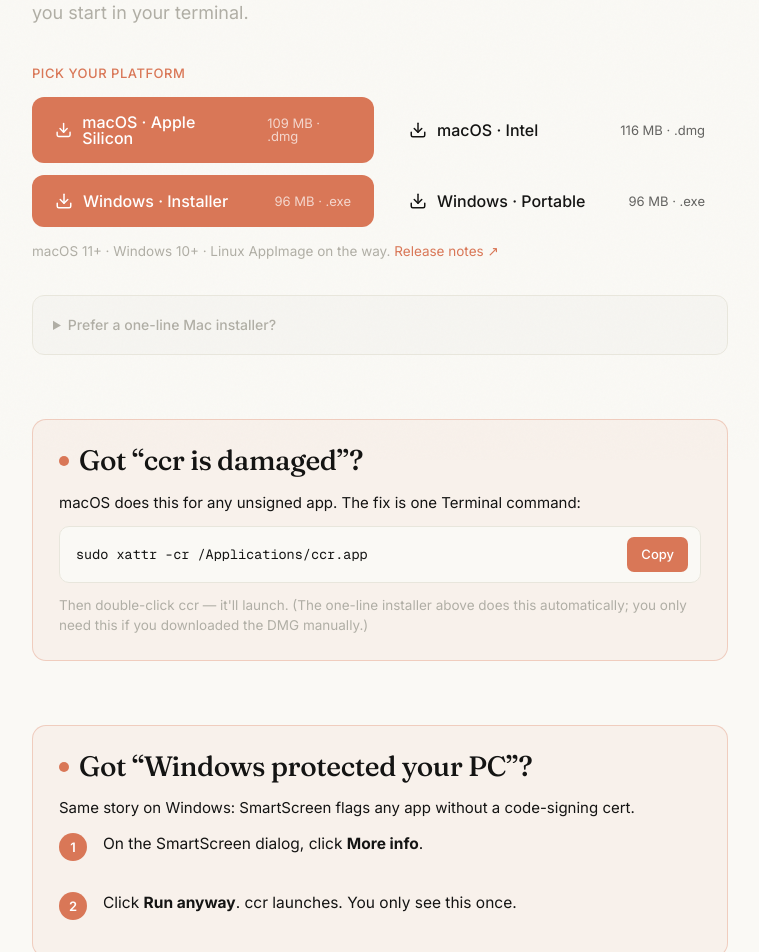
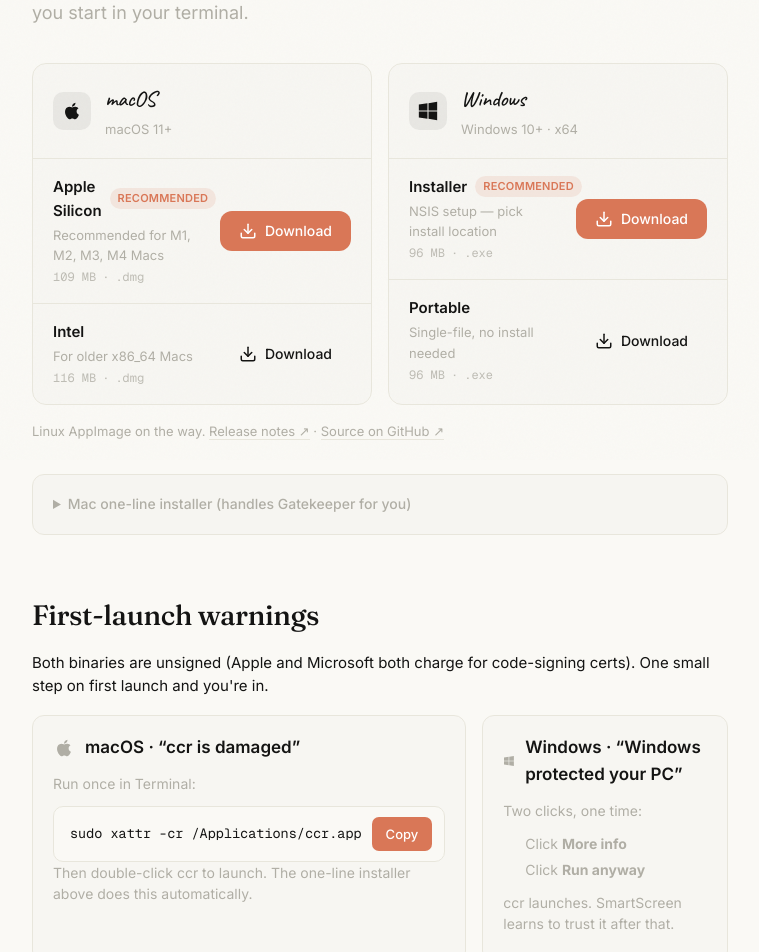
Before and after one commit to ryanssareen/ccr, a Next.js app in the folder web/: page /download in a window 1280 px wide. Shown: the part 340-1292 px from the top of the page, without its empty margins (260-1019 px from the left). Built offline with nearby package versions, Linux system fonts and the light colour scheme.

Commit message:
feat(download): restructure as package cards with platform icons

```diff
--- a/web/app/download/page.tsx
+++ b/web/app/download/page.tsx
@@ -45,7 +45,7 @@
       </nav>
 
       <main className="page">
-        <span className="caption caption-clay">Desktop · Mac &amp; Windows · {VERSION}</span>
+        <span className="caption caption-clay">Desktop · v{VERSION}</span>
         <h1 className="display">
           ccr<span className="period">,</span> on your Dock<span className="period">.</span>
         </h1>
@@ -54,38 +54,66 @@
           Live-syncs with sessions you start in your terminal.
         </p>
 
-        <p className="downloads-label">Pick your platform</p>
-        <div className="downloads-grid">
-          <a className="btn btn-primary btn-lg btn-download" href={DMG_ARM64_URL}>
-            <DownloadIcon />
-            <span>macOS · Apple Silicon</span>
-            <span className="size">109 MB · .dmg</span>
-          </a>
-          <a className="btn btn-ghost btn-lg btn-download" href={DMG_X64_URL}>
-            <DownloadIcon />
-            <span>macOS · Intel</span>
-            <span className="size">116 MB · .dmg</span>
-          </a>
-          <a className="btn btn-primary btn-lg btn-download" href={WIN_SETUP_URL}>
-            <DownloadIcon />
-            <span>Windows · Installer</span>
-            <span className="size">96 MB · .exe</span>
-          </a>
-          <a className="btn btn-ghost btn-lg btn-download" href={WIN_PORTABLE_URL}>
-            <DownloadIcon />
-            <span>Windows · Portable</span>
-            <span className="size">96 MB · .exe</span>
-          </a>
+        <div className="pkg-grid">
+          <PackageCard
+            platform="macOS"
+            icon={<AppleIcon />}
+            requirement="macOS 11+"
+            options={[
+              {
+                label: "Apple Silicon",
+                hint: "Recommended for M1, M2, M3, M4 Macs",
+                size: "109 MB",
+                ext: "dmg",
+                href: DMG_ARM64_URL,
+                primary: true,
+              },
+              {
+                label: "Intel",
+                hint: "For older x86_64 Macs",
+                size: "116 MB",
+                ext: "dmg",
+                href: DMG_X64_URL,
+              },
+            ]}
+          />
+          <PackageCard
+            platform="Windows"
+            icon={<WindowsIcon />}
+            requirement="Windows 10+ · x64"
+            options={[
+              {
+                label: "Installer",
+                hint: "NSIS setup — pick install location",
+                size: "96 MB",
+                ext: "exe",
+                href: WIN_SETUP_URL,
+                primary: true,
+              },
+              {
+                label: "Portable",
+                hint: "Single-file, no install needed",
+                size: "96 MB",
+                ext: "exe",
+                href: WIN_PORTABLE_URL,
+              },
+            ]}
+          />
         </div>
-        <p className="sub">
-          macOS 11+ · Windows 10+ · Linux AppImage on the way.{" "}
+
+        <p className="sub-meta">
+          Linux AppImage on the way.{" "}
           <a href={RELEASE_URL} target="_blank" rel="noreferrer">
             Release notes ↗
+          </a>
+          {" · "}
+          <a href="https://github.com/ryanssareen/ccr" target="_blank" rel="noreferrer">
+            Source on GitHub ↗
           </a>
         </p>
 
         <details className="installer-details">
-          <summary>Prefer a one-line Mac installer?</summary>
+          <summary>Mac one-line installer (handles Gatekeeper for you)</summary>
           <p className="installer-sub">
             Downloads the DMG, installs to <code>/Applications</code>, strips
             macOS quarantine so you skip the &ldquo;damaged&rdquo; warning.
@@ -96,77 +124,47 @@
           </div>
         </details>
 
-        <section className="section trouble">
-          <h2 className="h2">
-            <span className="warn-dot" /> Got &ldquo;ccr is damaged&rdquo;?
-          </h2>
+        <section className="section">
+          <h2 className="h2">First-launch warnings</h2>
           <p className="trouble-lede">
-            macOS does this for any unsigned app. The fix is one Terminal
-            command:
+            Both binaries are unsigned (Apple and Microsoft both charge for
+            code-signing certs). One small step on first launch and you&apos;re in.
           </p>
+          <div className="trouble-grid">
+            <div className="trouble-card">
+              <div className="trouble-card-head">
+                <AppleIcon className="trouble-icon" />
+                <span>macOS · &ldquo;ccr is damaged&rdquo;</span>
+              </div>
+              <p>Run once in Terminal:</p>
               <div className="cmd-row">
                 <code className="cmd">{FIX_CMD}</code>
                 <CopyButton text={FIX_CMD} />
               </div>
               <p className="trouble-sub">
-            Then double-click ccr — it&apos;ll launch. (The one-line installer
-            above does this automatically; you only need this if you
-            downloaded the DMG manually.)
+                Then double-click ccr to launch. The one-line installer above
+                does this automatically.
               </p>
-        </section>
-
-        <section className="section trouble">
-          <h2 className="h2">
-            <span className="warn-dot" /> Got &ldquo;Windows protected your PC&rdquo;?
-          </h2>
-          <p className="trouble-lede">
-            Same story on Windows: SmartScreen flags any app without a code-signing cert.
-          </p>
-          <ol className="steps tight-steps">
+            </div>
+            <div className="trouble-card">
+              <div className="trouble-card-head">
+                <WindowsIcon className="trouble-icon" />
+                <span>Windows · &ldquo;Windows protected your PC&rdquo;</span>
+              </div>
+              <p>Two clicks, one time:</p>
+              <ol className="trouble-steps">
                 <li>
-              <span className="step-num">1</span>
-              <div>
-                On the SmartScreen dialog, click <strong>More info</strong>.
-              </div>
+                  Click <strong>More info</strong>
                 </li>
                 <li>
-              <span className="step-num">2</span>
-              <div>
-                Click <strong>Run anyway</strong>. ccr launches. You only see this once.
-              </div>
+                  Click <strong>Run anyway</strong>
                 </li>
               </ol>
-        </section>
-
-        <section className="section">
-          <h2 className="h2">Manual install steps</h2>
-          <ol className="steps">
-            <li>
-              <span className="step-num">1</span>
-              <div>
-                <strong>Open the DMG</strong> and drag <code>ccr</code> to your
-                <code> Applications</code> folder.
+              <p className="trouble-sub">
+                ccr launches. SmartScreen learns to trust it after that.
+              </p>
             </div>
-            </li>
-            <li>
-              <span className="step-num">2</span>
-              <div>
-                <strong>Strip the quarantine bit</strong> in Terminal (one-time):
-                <pre className="codeblock">{FIX_CMD}</pre>
-                Without this, macOS will refuse to launch with &ldquo;ccr is
-                damaged.&rdquo; This isn&apos;t a real issue — Apple flags every
-                app from a developer who hasn&apos;t paid the $99/yr cert. The
-                command tells macOS to trust the file you just chose to install.
           </div>
-            </li>
-            <li>
-              <span className="step-num">3</span>
-              <div>
-                <strong>Sign in</strong> with the same email or GitHub account
-                you use here. Sessions started in the CLI show up automatically.
-              </div>
-            </li>
-          </ol>
         </section>
 
         <section className="section">
@@ -228,6 +226,91 @@
       <polyline points="7 10 12 15 17 10" />
       <line x1="12" y1="15" x2="12" y2="3" />
     </svg>
+  );
+}
+
+function AppleIcon({ className }: { className?: string }) {
+  return (
+    <svg
+      width="22"
+      height="22"
+      viewBox="0 0 24 24"
+      fill="currentColor"
+      aria-hidden
+      className={className}
+    >
+      <path d="M17.05 20.28c-.98.96-2.05.81-3.08.36-1.09-.46-2.09-.48-3.24 0-1.44.62-2.2.44-3.06-.36C2.79 15.25 3.51 7.59 9.05 7.31c1.35.07 2.29.74 3.08.8 1.18-.24 2.31-.93 3.57-.84 1.51.12 2.65.72 3.4 1.8-3.12 1.87-2.38 5.98.48 7.13-.57 1.5-1.31 2.99-2.54 4.09zM12.03 7.25c-.15-2.23 1.66-4.07 3.74-4.25.29 2.58-2.34 4.5-3.74 4.25z" />
+    </svg>
+  );
+}
+
+function WindowsIcon({ className }: { className?: string }) {
+  return (
+    <svg
+      width="22"
+      height="22"
+      viewBox="0 0 24 24"
+      fill="currentColor"
+      aria-hidden
+      className={className}
+    >
+      <path d="M2 4.83 11.42 3.5v8.93H2zm0 14.34L11.42 20.5v-8.93H2zm10.58 1.42L22 22V12.43h-9.42zm0-17.18V11.5H22V2z" />
+    </svg>
+  );
+}
+
+interface PackageOption {
+  label: string;
+  hint: string;
+  size: string;
+  ext: string;
+  href: string;
+  primary?: boolean;
+}
+
+interface PackageCardProps {
+  platform: string;
+  icon: React.ReactNode;
+  requirement: string;
+  options: PackageOption[];
+}
+
+function PackageCard({ platform, icon, requirement, options }: PackageCardProps) {
+  return (
+    <div className="pkg-card">
+      <header className="pkg-card-head">
+        <span className="pkg-card-icon">{icon}</span>
+        <div>
+          <h3 className="pkg-card-title">{platform}</h3>
+          <p className="pkg-card-meta">{requirement}</p>
+        </div>
+      </header>
+      <ul className="pkg-card-options">
+        {options.map((opt) => (
+          <li key={opt.href} className="pkg-option">
+            <div className="pkg-option-info">
+              <span className="pkg-option-label">
+                {opt.label}
+                {opt.primary && <span className="pkg-option-badge">Recommended</span>}
+              </span>
+              <span className="pkg-option-hint">{opt.hint}</span>
+              <span className="pkg-option-meta">
+                {opt.size}
+                <span className="pkg-option-dot">·</span>
+                <span className="pkg-option-ext">.{opt.ext}</span>
+              </span>
+            </div>
+            <a
+              className={`btn btn-lg btn-pkg ${opt.primary ? "btn-primary" : "btn-ghost"}`}
+              href={opt.href}
+            >
+              <DownloadIcon />
+              <span>Download</span>
+            </a>
+          </li>
+        ))}
+      </ul>
+    </div>
   );
 }
 
@@ -332,31 +415,205 @@
     font-weight: 400;
   }
 
-  .downloads-grid {
+  .pkg-grid {
     display: grid;
     grid-template-columns: 1fr 1fr;
-    gap: 12px;
-    margin-bottom: 12px;
+    gap: 16px;
+    margin: 0 0 16px;
   }
 
-  @media (max-width: 600px) {
-    .downloads-grid {
+  @media (max-width: 760px) {
+    .pkg-grid {
       grid-template-columns: 1fr;
     }
   }
 
-  .downloads-label {
-    font-size: 13px;
-    font-weight: 500;
-    letter-spacing: 0.04em;
-    text-transform: uppercase;
-    color: var(--accent-clay);
-    margin: 0 0 14px;
+  .pkg-card {
+    border: 1px solid var(--border-soft);
+    border-radius: 14px;
+    background: rgba(0, 0, 0, 0.012);
+    overflow: hidden;
+    transition: border-color 0.18s ease;
   }
 
-  .btn-primary.btn-download .size {
-    color: rgba(255, 255, 255, 0.7);
-    opacity: 1;
+  .pkg-card:hover {
+    border-color: rgba(0, 0, 0, 0.18);
+  }
+
+  .pkg-card-head {
+    display: flex;
+    align-items: center;
+    gap: 14px;
+    padding: 18px 20px;
+    border-bottom: 1px solid var(--border-soft);
+  }
+
+  .pkg-card-icon {
+    display: inline-flex;
+    align-items: center;
+    justify-content: center;
+    width: 38px;
+    height: 38px;
+    border-radius: 10px;
+    background: rgba(0, 0, 0, 0.06);
+    color: var(--text-ink);
+  }
+
+  .pkg-card-title {
+    margin: 0;
+    font-family: var(--font-display, Georgia, serif);
+    font-size: 22px;
+    font-weight: 500;
+    letter-spacing: -0.01em;
+    color: var(--text-ink);
+  }
+
+  .pkg-card-meta {
+    margin: 2px 0 0;
+    font-size: 13px;
+    color: var(--text-mid);
+  }
+
+  .pkg-card-options {
+    list-style: none;
+    margin: 0;
+    padding: 0;
+  }
+
+  .pkg-option {
+    display: flex;
+    align-items: center;
+    justify-content: space-between;
+    gap: 16px;
+    padding: 16px 20px;
+    border-top: 1px solid var(--border-soft);
+  }
+
+  .pkg-option:first-child {
+    border-top: none;
+  }
+
+  .pkg-option-info {
+    display: flex;
+    flex-direction: column;
+    gap: 2px;
+    min-width: 0;
+  }
+
+  .pkg-option-label {
+    display: inline-flex;
+    align-items: center;
+    gap: 8px;
+    font-size: 15px;
+    font-weight: 600;
+    color: var(--text-ink);
+  }
+
+  .pkg-option-badge {
+    display: inline-block;
+    padding: 2px 8px;
+    border-radius: 999px;
+    background: rgba(217, 119, 87, 0.12);
+    color: var(--accent-clay);
+    font-size: 11px;
+    font-weight: 600;
+    letter-spacing: 0.02em;
+    text-transform: uppercase;
+  }
+
+  .pkg-option-hint {
+    font-size: 13px;
+    color: var(--text-mid);
+  }
+
+  .pkg-option-meta {
+    font-size: 12px;
+    color: var(--text-mid);
+    opacity: 0.8;
+    font-family: var(--font-mono, monospace);
+  }
+
+  .pkg-option-dot {
+    margin: 0 6px;
+  }
+
+  .pkg-option-ext {
+    text-transform: lowercase;
+  }
+
+  .btn-pkg {
+    flex-shrink: 0;
+    padding: 10px 18px;
+    font-size: 14px;
+    gap: 8px;
+  }
+
+  .sub-meta {
+    font-size: 13px;
+    color: var(--text-mid);
+    margin: 0 0 28px;
+  }
+
+  .sub-meta a {
+    color: var(--text-mid);
+    border-bottom: 1px solid var(--border-soft);
+    transition: color 0.15s ease, border-color 0.15s ease;
+  }
+
+  .sub-meta a:hover {
+    color: var(--accent-clay);
+    border-bottom-color: var(--accent-clay);
+  }
+
+  /* Trouble cards (Mac + Windows side by side) */
+  .trouble-grid {
+    display: grid;
+    grid-template-columns: 1fr 1fr;
+    gap: 16px;
+    margin-top: 18px;
+  }
+
+  @media (max-width: 760px) {
+    .trouble-grid {
+      grid-template-columns: 1fr;
+    }
+  }
+
+  .trouble-card {
+    padding: 18px 20px;
+    border: 1px solid var(--border-soft);
+    border-radius: 12px;
+    background: rgba(0, 0, 0, 0.01);
+  }
+
+  .trouble-card-head {
+    display: flex;
+    align-items: center;
+    gap: 10px;
+    margin-bottom: 12px;
+    font-weight: 600;
+    color: var(--text-ink);
+  }
+
+  .trouble-icon {
+    color: var(--text-mid);
+  }
+
+  .trouble-card p {
+    margin: 0 0 10px;
+    color: var(--text-mid);
+    font-size: 14px;
+  }
+
+  .trouble-steps {
+    margin: 0 0 10px;
+    padding-left: 22px;
+    color: var(--text-mid);
+    font-size: 14px;
+  }
+
+  .trouble-steps li {
+    margin-bottom: 4px;
   }
 
   .installer-details {
```
Lines whose indentation alone changed are shown as unchanged.
